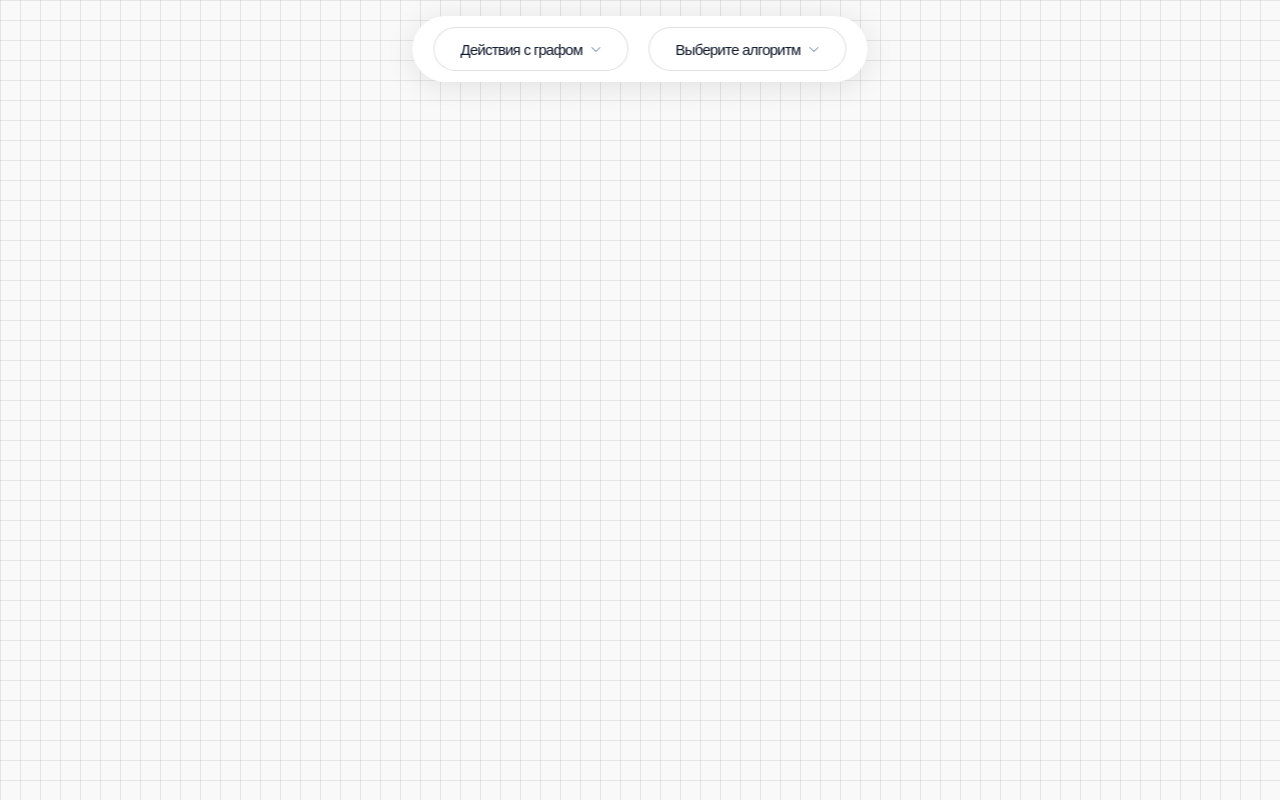
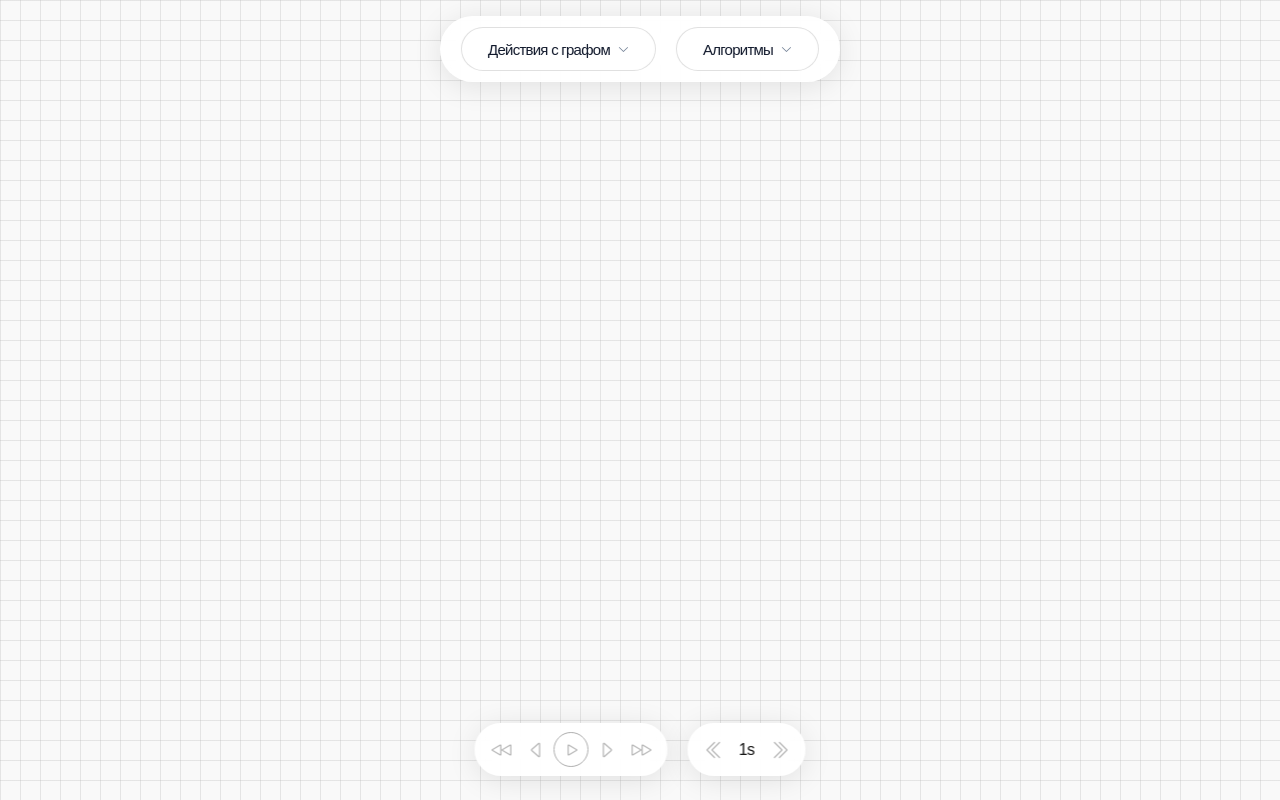
Before and after one commit to krivchenko74/graph_editor, a Next.js app: page / in a window 1280 px wide. Built offline with nearby package versions, Linux system fonts and the light colour scheme.

Commit message:
before fixing autoplay batching

```diff
--- a/components/Header/Header.tsx
+++ b/components/Header/Header.tsx
@@ -1,3 +1,4 @@
+// Header.tsx - исправленная версия
 "use client";
 import Select from "../Select/Select";
 import GraphActionsMenu from "../GraphActionsMenu/GraphActionsMenu";
@@ -10,7 +11,7 @@ import { Download, Upload, Trash2 } from "lucide-react";
 
 export default function Header() {
   const { clearGraph, graph } = useGraphStore();
-  const { startAlgorithm, currentAlgorithm, isRunning } = useVisualization();
+  const { prepareAlgorithm, currentAlgorithm } = useVisualization(); // Используем prepareAlgorithm
 
   const algorithms = getAvailableAlgorithms();
 
@@ -22,11 +23,10 @@ export default function Header() {
 
     // Для алгоритмов, требующих выбор начальной вершины
     if (algorithmType === "dfs") {
-      // Можно добавить модальное окно для выбора начальной вершины
-      // Пока используем первую вершину
       const startVertex = graph.vertices[0];
       if (startVertex) {
-        startAlgorithm(
+        prepareAlgorithm(
+          // Используем prepareAlgorithm вместо setAlgorithm
           algorithmType as any,
           startVertex.id,
           graph.vertices,
@@ -133,7 +133,7 @@ export default function Header() {
     <header className={styles.header}>
       <GraphActionsMenu actions={actions} label="Действия с графом" />
       <Select
-        placeholder="Выберите алгоритм"
+        placeholder="Алгоритмы"
         value={currentAlgorithm || ""}
         onChange={handleAlgorithmSelect}
         options={algorithms}
--- a/components/Logs/Logs.module.css
+++ b/components/Logs/Logs.module.css
@@ -34,13 +34,20 @@
   padding-bottom: 12px;
   border-bottom: 2px solid #dee2e6;
   cursor: pointer;
-  transition: margin-bottom 0.3s ease-in-out;
+  transition: all 0.3s ease-in-out;
 }
 
 .logContainer.collapsed .header {
   margin-bottom: 0;
   padding-bottom: 0;
   border-bottom: none;
+  align-items: center;
+  height: 100%;
+  min-height: 36px;
+}
+
+.header > div {
+  width: 100%;
 }
 
 .title {
@@ -65,12 +72,18 @@
   border-radius: 16px;
   font-size: 0.875rem;
   font-weight: 500;
-  transition: opacity 0.3s ease-in-out;
+  transition: all 0.3s ease-in-out;
+  opacity: 1;
+  height: auto;
 }
 
 .logContainer.collapsed .stepCounter {
   opacity: 0;
   pointer-events: none;
+  height: 0;
+  margin-top: 0;
+  padding: 0;
+  overflow: hidden;
 }
 
 .content {
@@ -80,6 +93,7 @@
   transition: all 0.3s ease-in-out;
   opacity: 1;
   transform: translateY(0);
+  min-height: 0;
 }
 
 .logContainer.collapsed .content {
@@ -88,6 +102,7 @@
   pointer-events: none;
   height: 0;
   flex: 0;
+  margin: 0;
 }
 
 .currentStep {
@@ -98,6 +113,7 @@
   margin-bottom: 16px;
   box-shadow: 0 1px 3px rgba(0, 0, 0, 0.1);
   transition: all 0.3s ease-in-out;
+  flex-shrink: 0;
 }
 
 .currentStepLabel {
@@ -118,6 +134,7 @@
   display: flex;
   flex-direction: column;
   min-height: 0;
+  overflow: hidden;
 }
 
 .historyLabel {
@@ -125,6 +142,7 @@
   font-weight: 600;
   color: #495057;
   margin-bottom: 8px;
+  flex-shrink: 0;
 }
 
 .stepsList {
@@ -134,8 +152,9 @@
   border-radius: 6px;
   background: white;
   padding: 8px;
-  overflow-x: scroll;
+  overflow-x: auto;
   max-width: 100%;
+  min-height: 0;
 }
 
 .stepItem {
@@ -145,6 +164,7 @@
   background: #f8f9fa;
   border-radius: 4px;
   transition: all 0.2s ease;
+  flex-shrink: 0;
 }
 
 .stepItem:hover {
@@ -211,6 +231,7 @@
   border-radius: 6px;
   padding: 12px;
   margin-top: 16px;
+  flex-shrink: 0;
 }
 
 .statisticsLabel {
@@ -277,30 +298,3 @@
 .stepsList::-webkit-scrollbar-thumb:hover {
   background: #a8a8a8;
 }
-
-/* Адаптивность */
-@media (max-width: 768px) {
-  .logContainer {
-    height: 400px;
-    padding: 12px;
-    max-width: 350px;
-  }
-
-  .logContainer.collapsed {
-    max-height: 50px;
-  }
-
-  .header {
-    flex-direction: column;
-    gap: 8px;
-    align-items: flex-start;
-  }
-
-  .statsGrid {
-    grid-template-columns: 1fr;
-  }
-
-  .stepItem {
-    padding: 8px;
-  }
-}
--- a/components/Select/Select.tsx
+++ b/components/Select/Select.tsx
@@ -76,6 +76,7 @@ export default function Select({
                 onClick={(e) => {
                   e.stopPropagation();
                   onChange(opt.value);
+                  setOpen(false);
                 }}
               >
                 {opt.label}
--- a/components/StepManager/StepManager.tsx
+++ b/components/StepManager/StepManager.tsx
@@ -1,3 +1,4 @@
+// StepManager.tsx - с нормализованными скоростями
 "use client";
 import styles from "./StepManager.module.css";
 import {
@@ -11,8 +12,17 @@ import {
 } from "react-icons/bs";
 import { useVisualization } from "@/hooks/useVisualization";
 
+// Функция для форматирования скорости в понятный вид
+const formatSpeed = (ms: number) => {
+  if (ms >= 1000) {
+    return `${ms / 1000}s`; // показываем в секундах
+  } else {
+    return `${ms}ms`; // показываем в миллисекундах
+  }
+};
+
 export default function StepManager() {
-  const speeds = [0.2, 0.5, 1, 1.5, 2, 5, 10, 50, 100, 500, 5000];
+  const speeds = [5000, 2000, 1000, 667, 500, 200, 100, 20, 10, 2, 0.2];
 
   const {
     isRunning,
@@ -27,7 +37,6 @@ export default function StepManager() {
     handleSpeedChange,
     setStep,
     resetVisualization,
-    currentAlgorithm,
   } = useVisualization();
 
   const handleFirstStep = () => setStep(0);
@@ -44,7 +53,9 @@ export default function StepManager() {
       handleSpeedChange(speedIndex - 1);
     }
   };
-  const isShown = totalSteps != 0;
+
+  const isShown = true;
+
   return (
     isShown && (
       <div className={styles.container}>
@@ -113,7 +124,7 @@ export default function StepManager() {
           </button>
 
           <span className={styles.text} title="Скорость воспроизведения">
-            {speeds[speedIndex]}x
+            {formatSpeed(speeds[speedIndex])}
           </span>
 
           <button
--- a/hooks/useVisualization.ts
+++ b/hooks/useVisualization.ts
@@ -1,3 +1,4 @@
+// useVisualization.ts - исправленная версия
 // hooks/useVisualization.ts
 import { useCallback, useEffect, useRef } from "react";
 import useVisualizationStore from "@/stores/visualization-store";
@@ -14,6 +15,7 @@ export const useVisualization = () => {
     startVertexId,
     currentAlgorithm,
     speed,
+    prepareAlgorithm: storePrepareAlgorithm, // Переименовываем, чтобы избежать конфликта
     startVisualization,
     stopVisualization,
     pauseVisualization,
@@ -36,7 +38,7 @@ export const useVisualization = () => {
       return;
     }
 
-    const interval = speeds[speed]; // Теперь это интервал в миллисекундах
+    const interval = speeds[speed];
 
     const playNextStep = () => {
       const hasNext = nextStep();
@@ -54,16 +56,17 @@ export const useVisualization = () => {
     };
   }, [isRunning, speed, steps.length, nextStep, stopVisualization]);
 
-  const startAlgorithm = useCallback(
+  // Переименовываем функцию, чтобы избежать конфликта
+  const prepareAlgorithm = useCallback(
     (
       algorithm: AlgorithmType,
       startVertexId: string,
       vertices: any[],
       edges: any[]
     ) => {
-      startVisualization(algorithm, startVertexId, vertices, edges);
+      storePrepareAlgorithm(algorithm, startVertexId, vertices, edges);
     },
-    [startVisualization]
+    [storePrepareAlgorithm]
   );
 
   const handlePlayPause = useCallback(() => {
@@ -73,9 +76,16 @@ export const useVisualization = () => {
       if (step >= steps.length - 1) {
         setStep(0);
       }
-      useVisualizationStore.setState({ isRunning: true });
+      startVisualization();
     }
-  }, [isRunning, step, steps.length, pauseVisualization, setStep]);
+  }, [
+    isRunning,
+    step,
+    steps.length,
+    pauseVisualization,
+    setStep,
+    startVisualization,
+  ]);
 
   const handleSpeedChange = useCallback(
     (newSpeed: number) => {
@@ -105,7 +115,8 @@ export const useVisualization = () => {
     totalSteps,
 
     // Actions
-    startAlgorithm,
+    prepareAlgorithm, // Экспортируем под тем же именем
+    startVisualization,
     stopVisualization,
     pauseVisualization,
     nextStep,
--- a/package.json
+++ b/package.json
@@ -20,6 +20,7 @@
     "@types/node": "^20",
     "@types/react": "^19",
     "@types/react-dom": "^19",
+    "baseline-browser-mapping": "^2.8.32",
     "eslint": "^9",
     "eslint-config-next": "16.0.3",
     "typescript": "^5"
--- a/stores/visualization-store.tsx
+++ b/stores/visualization-store.tsx
@@ -1,8 +1,10 @@
+// visualization-store.tsx - версия с асинхронными обновлениями
 // stores/visualization-store.ts
 import { create } from "zustand";
 import { AlgorithmType, AlgorithmStep } from "@/types/algorithm";
 import { getAlgorithm } from "@/algorithms/index";
 import { TVertex, TEdge } from "@/types/graph";
+
 interface IVisualizationStore {
   // Состояние
   isRunning: boolean;
@@ -14,12 +16,13 @@ interface IVisualizationStore {
   speed: number;
 
   // Действия
-  startVisualization: (
+  prepareAlgorithm: (
     algorithm: AlgorithmType,
     startVertexId: string,
     vertices: TVertex[],
     edges: TEdge[]
   ) => void;
+  startVisualization: () => void;
   stopVisualization: () => void;
   pauseVisualization: () => void;
   nextStep: () => boolean;
@@ -39,7 +42,7 @@ const useVisualizationStore = create<IVisualizationStore>((set, get) => ({
   currentAlgorithm: null,
   speed: 2,
 
-  startVisualization: (
+  prepareAlgorithm: (
     algorithm: AlgorithmType,
     startVertexId: string,
     vertices: TVertex[],
@@ -51,7 +54,6 @@ const useVisualizationStore = create<IVisualizationStore>((set, get) => ({
       return;
     }
 
-    // Проверяем требования алгоритма
     if (algo.requirements) {
       if (algo.requirements.directed && !edges.some((e) => e.directed)) {
         alert(`Алгоритм ${algo.name} требует направленные ребра`);
@@ -64,15 +66,22 @@ const useVisualizationStore = create<IVisualizationStore>((set, get) => ({
     }
 
     const steps = algo.start(startVertexId, vertices, edges);
-
+    console.log("steps: ", steps);
     set({
-      isRunning: true,
+      isRunning: false,
       step: 0,
       steps,
       currentStep: steps[0],
       startVertexId,
       currentAlgorithm: algorithm,
     });
+  },
+
+  startVisualization: () => {
+    const { steps } = get();
+    if (steps.length > 0) {
+      set({ isRunning: true });
+    }
   },
 
   stopVisualization: () => {
@@ -89,14 +98,18 @@ const useVisualizationStore = create<IVisualizationStore>((set, get) => ({
   },
 
   nextStep: () => {
-    const { step, steps } = get();
+    const state = get();
+    const { step, steps } = state;
+
     if (step < steps.length - 1) {
       const newStep = step + 1;
+
+      // КРИТИЧЕСКОЕ ИЗМЕНЕНИЕ: объединяем обновления в один set
       set({
         step: newStep,
         currentStep: steps[newStep],
       });
-      console.log(steps[newStep]);
+
       return true;
     } else {
       set({ isRunning: false });
@@ -105,7 +118,9 @@ const useVisualizationStore = create<IVisualizationStore>((set, get) => ({
   },
 
   prevStep: () => {
-    const { step, steps } = get();
+    const state = get();
+    const { step, steps } = state;
+
     if (step > 0) {
       const newStep = step - 1;
       set({
```
Also changed, not shown: 1 other file (tests, documents, lock files or other folders).
